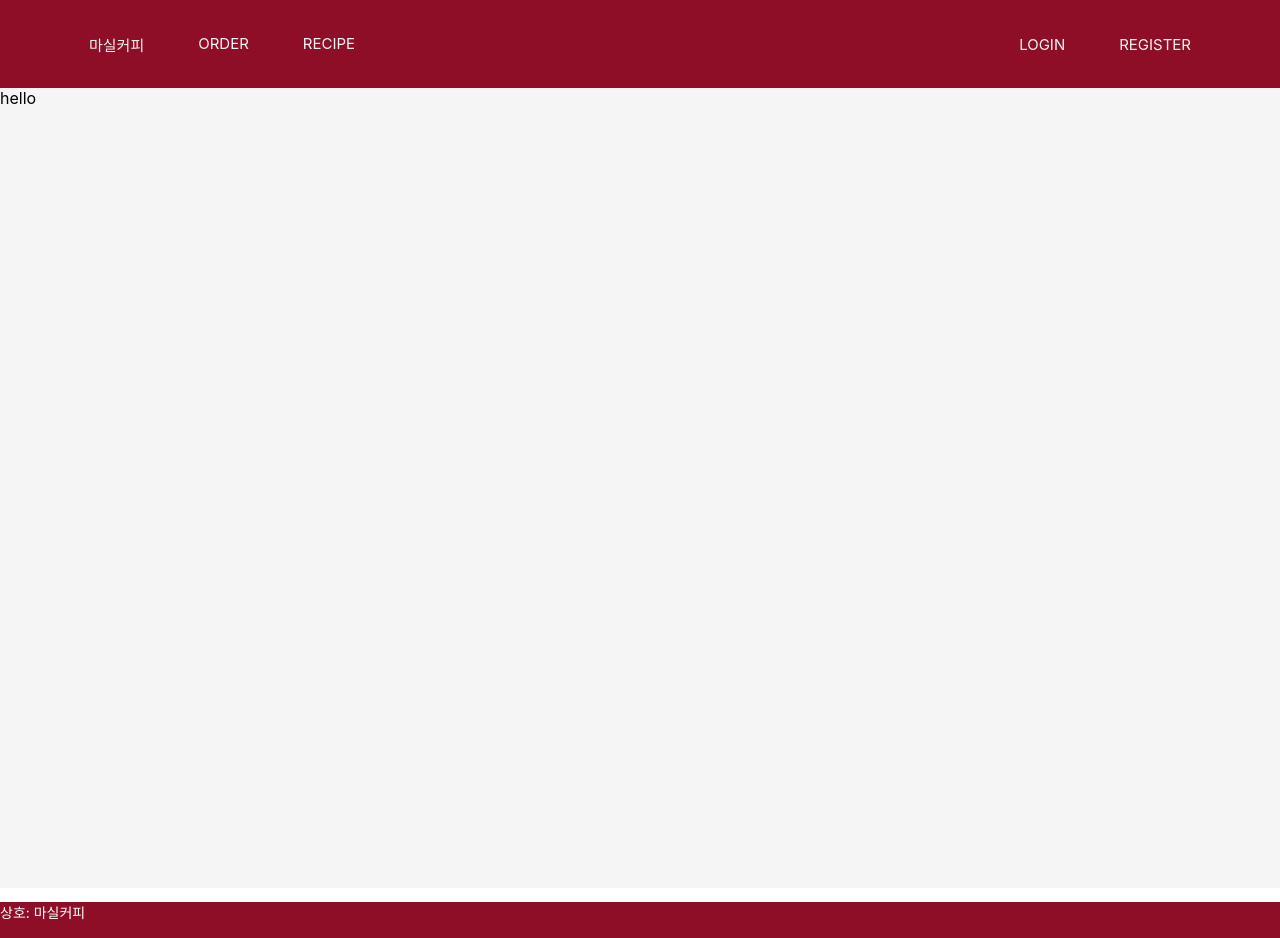
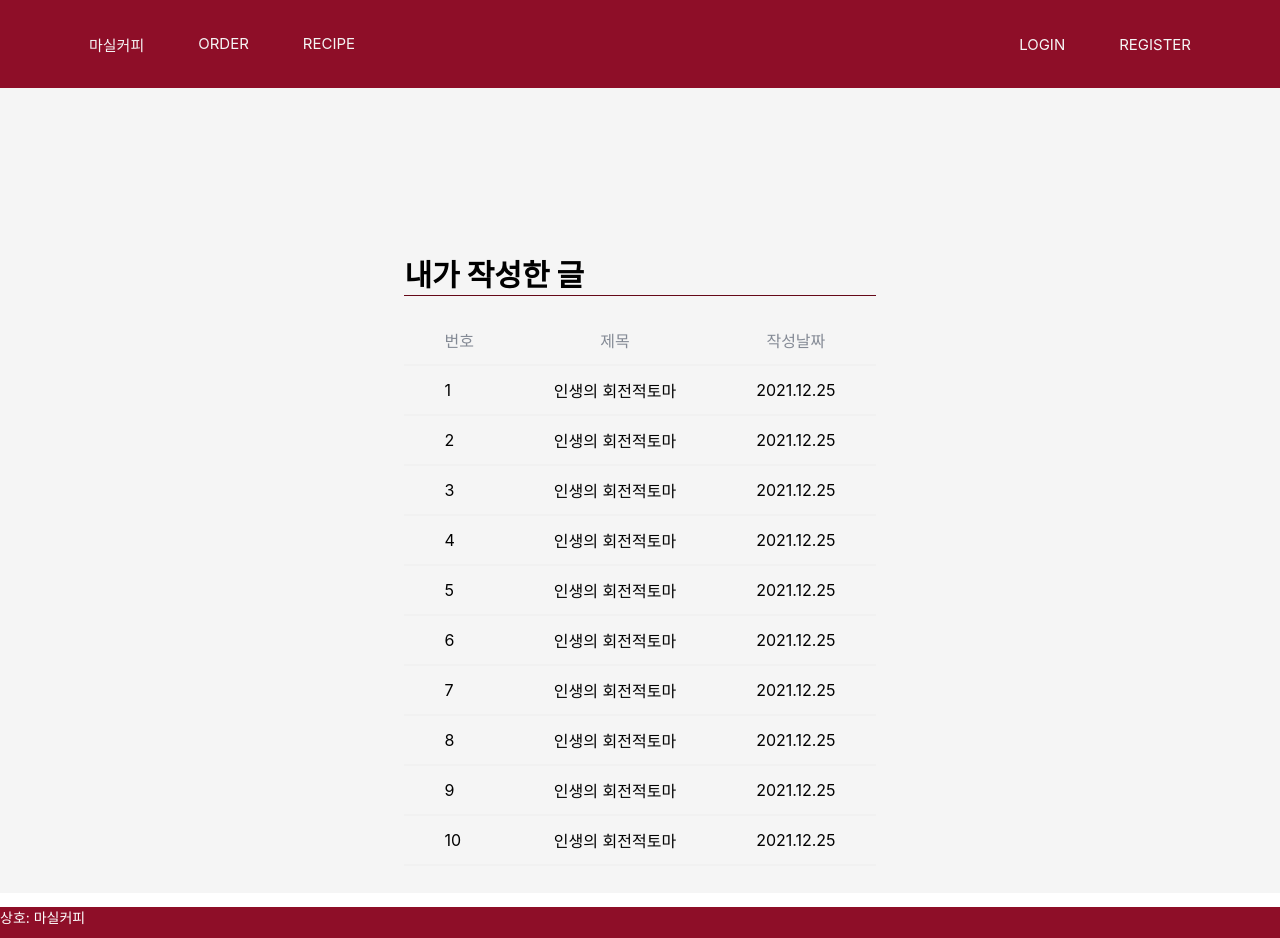
Before and after one commit to hotline404/elice-SW-6-3-Team-MasilCoffee, a React (Create React App) app in the folder client/: page /WriteList in a window 1280 px wide. Shown: the top 938 px of the page. Built offline with nearby package versions, Linux system fonts and the light colour scheme.

Commit message:
feat: commentlist and writtenlist

```diff
--- a/client/src/pages/mypage/commentList/CommentListPage.jsx
+++ b/client/src/pages/mypage/commentList/CommentListPage.jsx
@@ -4,6 +4,7 @@ import Card from "../../../components/ui/card/Card";
 import CommentList from "./commentList/CommentList";
 import Headers from "../../../components/layout/Header/Headers"
 import Footer from "../../../components/layout/Footer/Footer"
+import Contents from "../../../components/ui/contents/Contents";
 
 
 
@@ -12,9 +13,11 @@ function CommentListPage() {
     <Fragment>
       <Headers/>
       <Container>
-        <Card>
+        <Contents>
+          <Card>
           <CommentList />
-        </Card>
+          </Card>
+          </Contents>
       </Container>
       <Footer />
     </Fragment>
--- a/client/src/pages/mypage/commentList/commentList/CommentList.jsx
+++ b/client/src/pages/mypage/commentList/commentList/CommentList.jsx
@@ -2,17 +2,26 @@ import React from "react";
 
 import Contents from "../../../../components/ui/contents/Contents";
 import LinkTo from "../../../../components/ui/Link/LinkTo";
-import Table from "../../../../components/ui/table/Table";
+import Container from "../../../../components/ui/container/Container";
 
 import { CommentTitle } from "../../style/MyPage.style";
-import { ListTag, TextBox, PaginationItem, Paginamtion } from "../../style/CommentList.style"
+import {
+  ListTag,
+  TextBox,
+  PaginationItem,
+  Paginamtion,
+} from "../../style/CommentList.style";
+import { StyledTable } from "../../style/StyledTable";
+import Card from "../../../../components/ui/card/Card";
 
-function CommentList({ comments }) {
+function CommentList({ trData, tdData }) {
   return (
     <div>
       <CommentTitle>내가 작성한 글</CommentTitle>
       <Contents>
-        <></>
+
+          <StyledTable trData={trData} tdData={tdData} />
+
         <Paginamtion>
           <PaginationItem href="#">&laquo;</PaginationItem>
           <PaginationItem href="#">1</PaginationItem>
@@ -31,41 +40,17 @@ function CommentList({ comments }) {
 export default CommentList;
 
 CommentList.defaultProps = {
-  comments: [
-    {
-      title: "인생의 회전목마",
-      date: "2023.11.17",
-      num: 1,
-    },
-    {
-      title: "인생은 회전목마",
-      date: "2023.11.17",
-      num: 2,
-    },
-    {
-      title: "인생은 트로이목마",
-      date: "2023.11.17",
-      num: 3,
-    },
-    {
-      title: "인생이 회전목마",
-      date: "2023.11.17",
-      num: 4,
-    },
-    {
-      title: "인생과 회전목마",
-      date: "2023.11.17",
-      num: 5,
-    },
-    {
-      title: "인생과 트로이목마",
-      date: "2023.11.17",
-      num: 6,
-    },
-    {
-      title: "인생은 회전적토마",
-      date: "2023.11.17",
-      num: 7,
-    },
+  trData: ["번호", "제목", "날짜"],
+  tdData: [
+    ["1", "인생의 회전적토마", "ASDf@naver.com"],
+    ["2", "인생의 회전적토마", "ASDf@naver.com"],
+    ["3", "인생의 회전적토마", "ASDf@naver.com"],
+    ["4", "인생의 회전적토마", "ASDf@naver.com"],
+    ["5", "인생의 회전적토마", "ASDf@naver.com"],
+    ["6", "인생의 회전적토마", "ASDf@naver.com"],
+    ["7", "인생의 회전적토마", "ASDf@naver.com"],
+    ["8", "인생의 회전적토마", "ASDf@naver.com"],
+    ["9", "인생의 회전적토마", "ASDf@naver.com"],
+    ["10", "인생의 회전적토마", "ASDf@naver.com"],
   ],
 };
--- a/client/src/pages/mypage/orderDetails/orderList/OrderList.jsx
+++ b/client/src/pages/mypage/orderDetails/orderList/OrderList.jsx
@@ -2,6 +2,7 @@ import React from "react";
 import *as S from "../../style/OrderDetails.style"
 
 import OrderListForm from "./OrderListForm"
+
 
 function OrderList({ orders }) {
   return (
--- /dev/null
+++ b/client/src/pages/mypage/style/StyledTable.jsx
@@ -0,0 +1,16 @@
+import styled from "styled-components";
+import Table from "../../../components/ui/table/Table";
+
+export const StyledTable = styled(Table)`
+  height: auto;
+
+  background-color: #fff;
+
+  table-layout:fixed;
+
+  text-align: center;
+
+  & > td {
+    text-align: center;
+  }
+`
--- a/client/src/pages/mypage/writeList/WriteList.jsx
+++ b/client/src/pages/mypage/writeList/WriteList.jsx
@@ -2,12 +2,18 @@ import React, { Fragment } from "react";
 import Headers from "../../../components/layout/Header/Headers";
 import Footer from "../../../components/layout/Footer/Footer";
 import Container from "../../../components/ui/container/Container";
+import WriteListForm from "./WriteListForm";
+import Card from "../../../components/ui/card/Card";
 
 function WriteList() {
   return (
     <Fragment>
       <Headers />
-      <Container>hello</Container>
+      <Container>
+        <Card>
+          <WriteListForm />
+        </Card>
+      </Container>
       <Footer />
     </Fragment>
   );
--- /dev/null
+++ b/client/src/pages/mypage/writeList/WriteListForm.jsx
@@ -0,0 +1,44 @@
+import React from 'react'
+import { Paginamtion, PaginationItem } from '../style/CommentList.style'
+import { StyledTable } from '../style/StyledTable'
+import Contents from '../../../components/ui/contents/Contents'
+import { CommentTitle } from '../style/MyPage.style'
+
+function WriteListForm({trData, tdData}) {
+  return (
+      <div>
+      <CommentTitle>내가 작성한 글</CommentTitle>
+      <Contents>
+        <StyledTable trData={trData} tdData={tdData}/>
+        <Paginamtion>
+          <PaginationItem href="#">&laquo;</PaginationItem>
+          <PaginationItem href="#">1</PaginationItem>
+          <PaginationItem href="#">2</PaginationItem>
+          <PaginationItem href="#">3</PaginationItem>
+          <PaginationItem href="#">4</PaginationItem>
+          <PaginationItem href="#">5</PaginationItem>
+          <PaginationItem href="#">6</PaginationItem>
+          <PaginationItem href="#">&raquo;</PaginationItem>
+        </Paginamtion>
+      </Contents>
+    </div>
+  )
+}
+
+export default WriteListForm
+
+WriteListForm.defaultProps = {
+  trData: ["번호", "제목", "작성날짜"],
+  tdData: [
+    ["1", "인생의 회전적토마", "2021.12.25" ],
+    ["2", "인생의 회전적토마", "2021.12.25" ],
+    ["3", "인생의 회전적토마", "2021.12.25" ],
+    ["4", "인생의 회전적토마", "2021.12.25"],
+    ["5", "인생의 회전적토마", "2021.12.25"],
+    ["6", "인생의 회전적토마", "2021.12.25"],
+    ["7", "인생의 회전적토마", "2021.12.25"],
+    ["8", "인생의 회전적토마", "2021.12.25"],
+    ["9", "인생의 회전적토마", "2021.12.25"],
+    ["10", "인생의 회전적토마", "2021.12.25"],
+  ],
+}
```
Also changed, not shown: client/src/pages/mypage/style/commonCard.jsx (added, +23 -0 lines).
